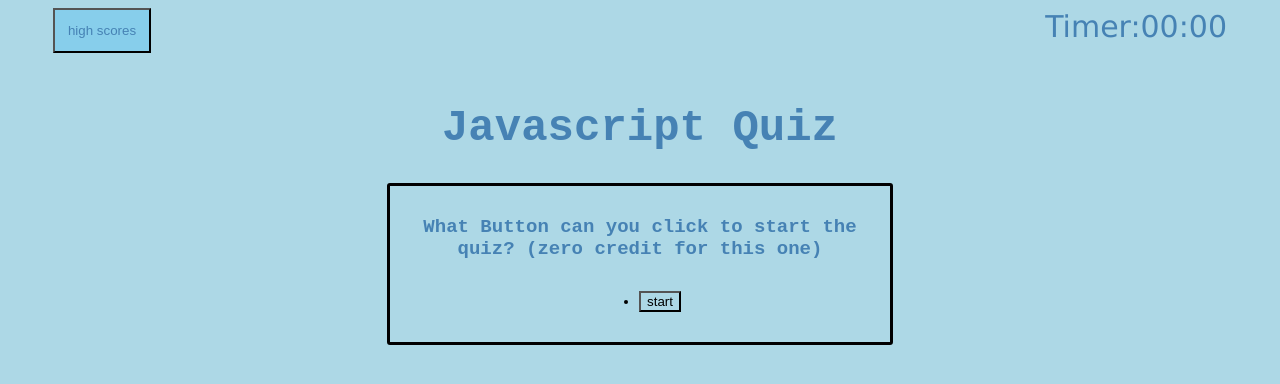
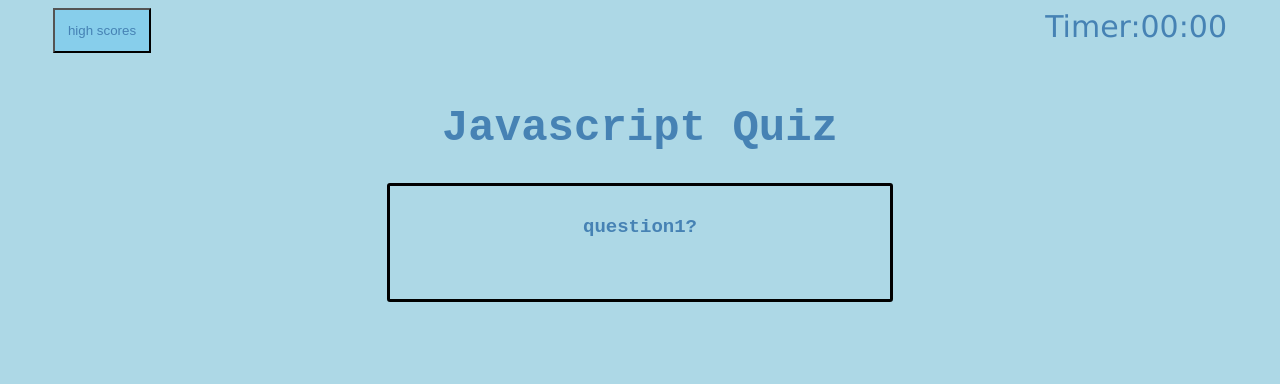
Before and after one commit to cmhaines215/quiz_js, a plain HTML site: page index.html in a window 1280 px wide. Both pictures are taken after a click on the button "start". Drawn offline with Linux system fonts and the light colour scheme.

Commit message:
start page goes to questions, stuck on appending answers

```diff
--- a/assets/js/main.js
+++ b/assets/js/main.js
@@ -1,33 +1,36 @@
 var ans = [];
 var contAns =document.querySelector("#container-answers");
 var contQues =document.querySelector("#container-question");
+var mainCont =document.querySelector("#quiz-container");
+
 
 // need a collection of objects that hold the questions
-var questionslist = [{
+var questionsList = [{
   question:"question1?",
-  answers:"answers1",
-  correctanswer:"correctanswer1",
+  answers:["answer1","answer2","answer3","answer4"],
+  incorrectanswers:["answer1","answer3","answer4"],
 },
 {
   question:"question2?",
-  answers:"answers2",
-  correctanswer:"correctanswer2",
+  answers:["answer1","answer2","answer3","answer4"],
+  incorrectanswers:["answer1","answer2","answer3"],
 },
 {
   question:"question3?",
-  answers:"answers3",
-  correctanswer:"correctanswer3",
+  answers:["answer1","answer2","answer3","answer4"],
+  incorrectanswers:["answer2","answer3","answer4"],
 },
 {
   question:"question4?",
-  answers:"answers4",
-  correctanswer:"correctanswer4",
+  answers:["answer1","answer2","answer3","answer4"],
+  incorrectanswers:["answer1","answer2","answer3"],
 },
 {
   question:"question5?",
-  answers:"answers5",
-  correctanswer:"correctanswer5",
+  answers:["answer1","answer2","answer3","answer4"],
+  incorrectanswers:["answer1","answer2","answer4"],
 }];
+
 
 
 function startScreen(){
@@ -38,13 +41,14 @@ function startScreen(){
   var btn = document.createElement("button");
 //modify/add attributes
   btn.textContent = "start";
+  btn.setAttribute("id", "start-button");
 //append to page
   contAns.appendChild(item);
   item.appendChild(btn);
 //add heading
 //modify/add attributes
 contQues.textContent = "What Button can you click to start the quiz? (zero credit for this one)"
-//append to page
+
 
 }
 // call start screen first
@@ -52,15 +56,41 @@ startScreen();
 // need to keep a count of the question that is displayed
 // need to keep score
 // need to keep the time
-
-
 function startTimer(){
 
 }
 function addQuestion(){
 
+  var currentQ = 0;
+  var quizQuestion = questionsList[currentQ];
 
-  // create the question elements
+  contQues.textContent = quizQuestion.question;
+
+//clear start button
+  contAns.innerHTML = '';
+
+
+
+ for(var i = 0; i < quizQuestion.answers.length; i++){
+  console.log(quizQuestion.answers[i]);
+   // create the question elements
+   var item = document.createElement('li');
+   var button = document.createElement('button');
+  //modify
+  button.setAttribute("class","option-button");
+  button.dataset.index = currentQ;
+  button.dataset.next = currentQ + 1;
+  if(quizQuestion.answers[i] === quizQuestion.incorrectanswers){
+    button.dataset.value = "incorrect";
+  }
+  else{
+    button.dataset.value = "correct";
+  }
+    //append
+    contAns.appendChild(item);
+    item.appendChild(btn);
+ }
+
 
   // modify the text/attributes
   // modify one of the attributes to say right or wrong
@@ -76,3 +106,11 @@ function startQuiz(){
 
 // eventListener here // when i click the start button
 // for start
+contAns.addEventListener("click", function(event){
+  var child = event.target;
+  console.log(child);
+
+  if(child.matches("#start-button")){
+    addQuestion();
+  }
+})
--- a/assets/js/style.css
+++ b/assets/js/style.css
@@ -50,3 +50,6 @@ h2{
     color:steelblue;
     font-size: 19px;
 }
+#container-answers{
+    list-style-type: none;
+}
```
